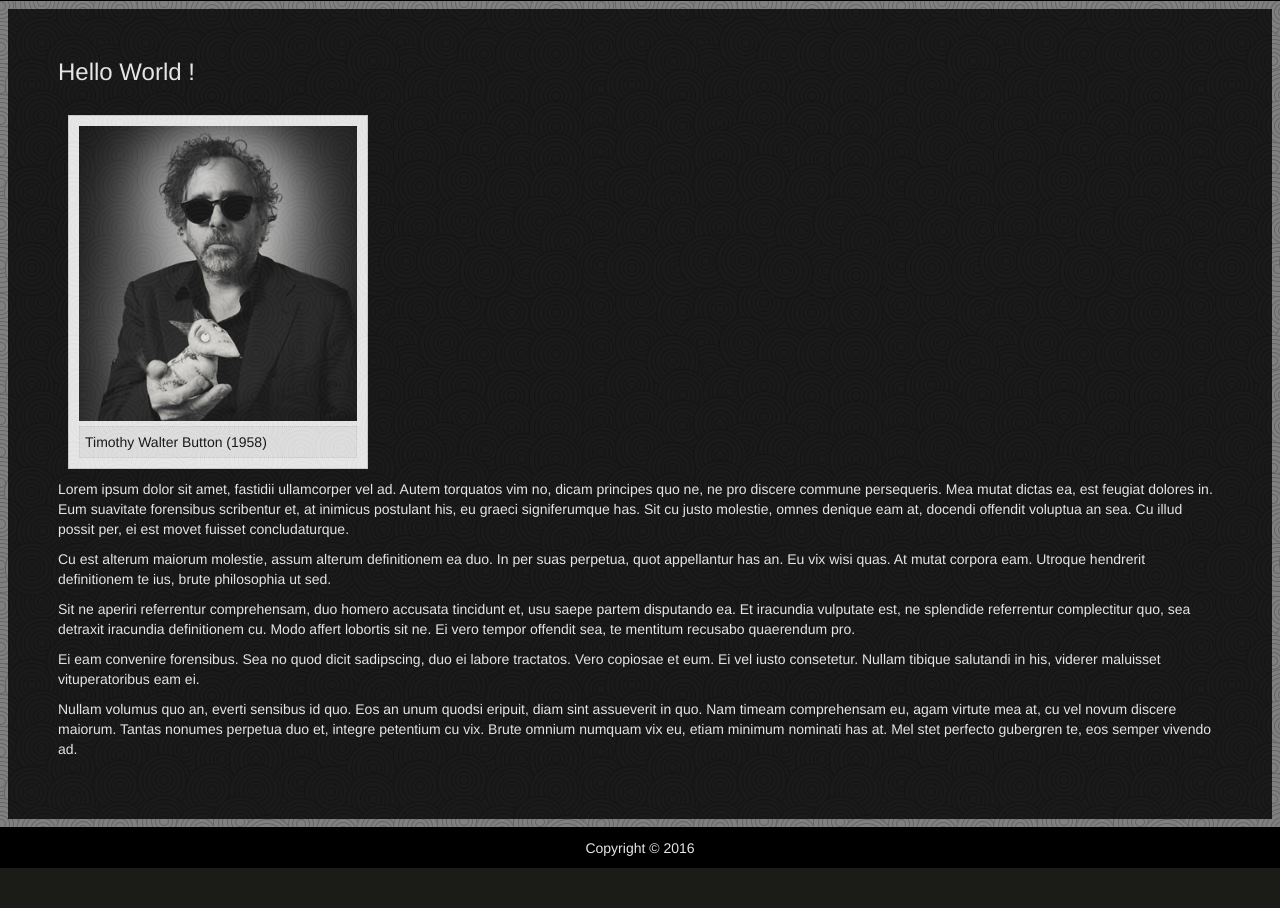
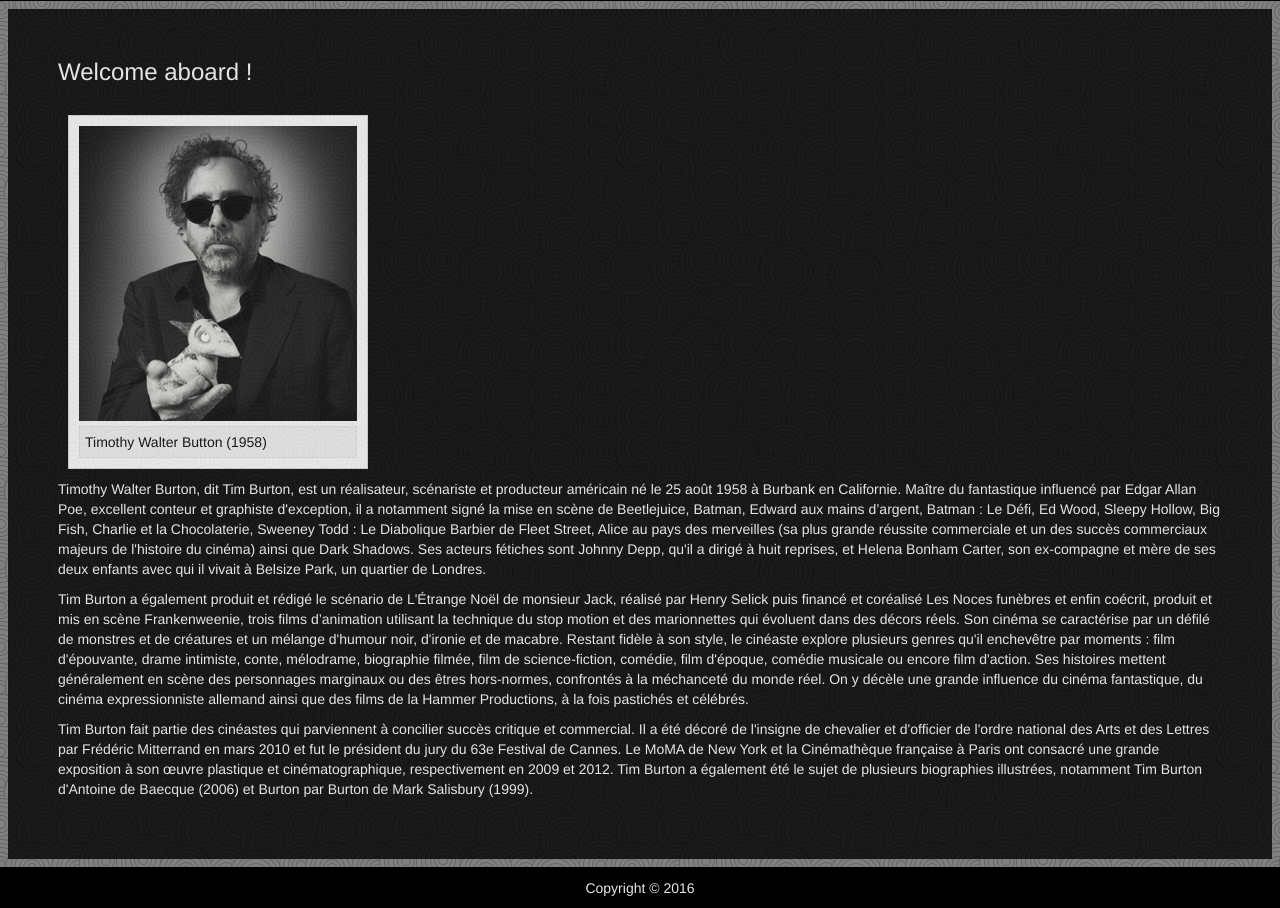
Before and after one commit to Dimitri75/TimBurton, a PHP site: page / in a window 1280 px wide. Shown: the part 240-1148 px from the top of the page. Before the commit the page ends 1108 px from the top, so only its background shows below. Run offline with PHP 8.4, Linux system fonts and the light colour scheme.

Commit message:
update main content

```diff
--- a/views/main.php
+++ b/views/main.php
@@ -1,6 +1,6 @@
 <div id="main">
     <section>
-        <h3>Hello World !</h3>
+        <h3>Welcome aboard !</h3>
         <br/><br/>
 
         <figure class="medium">
@@ -9,19 +9,28 @@
         </figure>
 
         <p>
-            Lorem ipsum dolor sit amet, fastidii ullamcorper vel ad. Autem torquatos vim no, dicam principes quo ne, ne pro discere commune persequeris. Mea mutat dictas ea, est feugiat dolores in. Eum suavitate forensibus scribentur et, at inimicus postulant his, eu graeci signiferumque has. Sit cu justo molestie, omnes denique eam at, docendi offendit voluptua an sea. Cu illud possit per, ei est movet fuisset concludaturque.
+            Timothy Walter Burton, dit Tim Burton, est un réalisateur, scénariste et producteur américain né le 25 août 1958 à Burbank en Californie.
+            Maître du fantastique influencé par Edgar Allan Poe, excellent conteur et graphiste d'exception, il a notamment signé la mise en scène de Beetlejuice,
+            Batman, Edward aux mains d’argent, Batman : Le Défi, Ed Wood, Sleepy Hollow, Big Fish, Charlie et la Chocolaterie, Sweeney Todd : Le Diabolique Barbier
+            de Fleet Street, Alice au pays des merveilles (sa plus grande réussite commerciale et un des succès commerciaux majeurs de l'histoire du cinéma) ainsi
+            que Dark Shadows. Ses acteurs fétiches sont Johnny Depp, qu'il a dirigé à huit reprises, et Helena Bonham Carter, son ex-compagne et mère de ses deux
+            enfants avec qui il vivait à Belsize Park, un quartier de Londres.
         </p>
         <p>
-            Cu est alterum maiorum molestie, assum alterum definitionem ea duo. In per suas perpetua, quot appellantur has an. Eu vix wisi quas. At mutat corpora eam. Utroque hendrerit definitionem te ius, brute philosophia ut sed.
+            Tim Burton a également produit et rédigé le scénario de L'Étrange Noël de monsieur Jack, réalisé par Henry Selick puis financé et coréalisé Les Noces
+            funèbres et enfin coécrit, produit et mis en scène Frankenweenie, trois films d’animation utilisant la technique du stop motion et des marionnettes qui
+            évoluent dans des décors réels. Son cinéma se caractérise par un défilé de monstres et de créatures et un mélange d'humour noir, d'ironie et de macabre.
+            Restant fidèle à son style, le cinéaste explore plusieurs genres qu'il enchevêtre par moments : film d'épouvante, drame intimiste, conte, mélodrame,
+            biographie filmée, film de science-fiction, comédie, film d'époque, comédie musicale ou encore film d'action. Ses histoires mettent généralement en
+            scène des personnages marginaux ou des êtres hors-normes, confrontés à la méchanceté du monde réel. On y décèle une grande influence du cinéma
+            fantastique, du cinéma expressionniste allemand ainsi que des films de la Hammer Productions, à la fois pastichés et célébrés.
         </p>
         <p>
-            Sit ne aperiri referrentur comprehensam, duo homero accusata tincidunt et, usu saepe partem disputando ea. Et iracundia vulputate est, ne splendide referrentur complectitur quo, sea detraxit iracundia definitionem cu. Modo affert lobortis sit ne. Ei vero tempor offendit sea, te mentitum recusabo quaerendum pro.
-        </p>
-        <p>
-            Ei eam convenire forensibus. Sea no quod dicit sadipscing, duo ei labore tractatos. Vero copiosae et eum. Ei vel iusto consetetur. Nullam tibique salutandi in his, viderer maluisset vituperatoribus eam ei.
-        </p>
-        <p>
-            Nullam volumus quo an, everti sensibus id quo. Eos an unum quodsi eripuit, diam sint assueverit in quo. Nam timeam comprehensam eu, agam virtute mea at, cu vel novum discere maiorum. Tantas nonumes perpetua duo et, integre petentium cu vix. Brute omnium numquam vix eu, etiam minimum nominati has at. Mel stet perfecto gubergren te, eos semper vivendo ad.
+            Tim Burton fait partie des cinéastes qui parviennent à concilier succès critique et commercial. Il a été décoré de l'insigne de chevalier et d'officier
+            de l'ordre national des Arts et des Lettres par Frédéric Mitterrand en mars 2010 et fut le président du jury du 63e Festival de Cannes. Le MoMA de New
+            York et la Cinémathèque française à Paris ont consacré une grande exposition à son œuvre plastique et cinématographique, respectivement en 2009 et 2012.
+            Tim Burton a également été le sujet de plusieurs biographies illustrées, notamment Tim Burton d'Antoine de Baecque (2006) et Burton par Burton de Mark
+            Salisbury (1999).
         </p>
     </section>
 </div>
```
